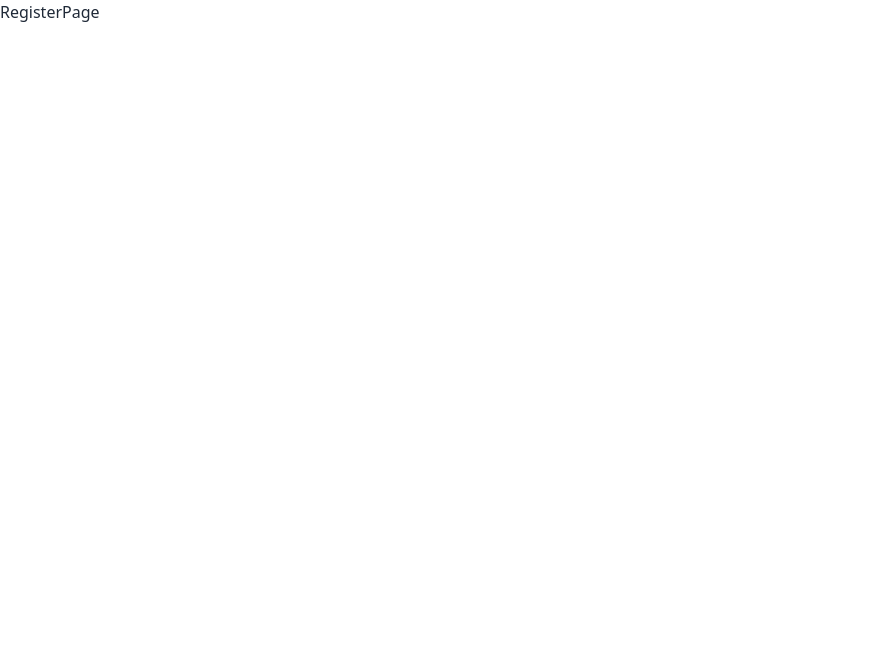
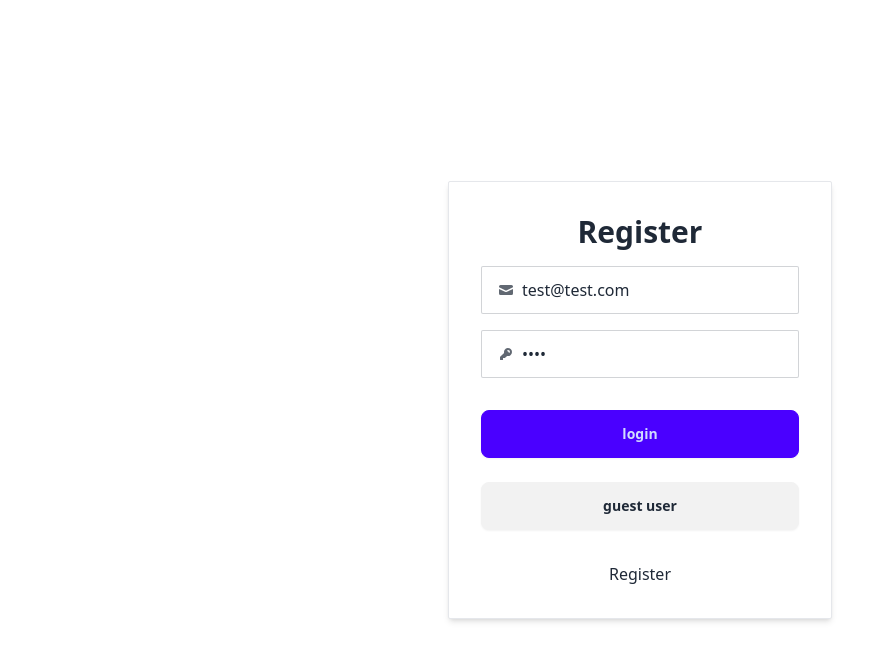
Before and after one commit to misiek869/e-commerce_shop_react, a React (Vite) app: page /register in a window 1280 px wide. Shown: the top 660 px of the page, without its empty margins (0-894 px from the left). Built offline with nearby package versions, Linux system fonts and the light colour scheme.

Commit message:
add placeholder

```diff
--- a/src/components/FormInput.tsx
+++ b/src/components/FormInput.tsx
@@ -5,9 +5,16 @@ type FormInputProps = {
 	type: string
 	icon: React.ReactNode
 	name: string
+	placeholder?: string
 }
 
-const FormInput = ({ icon, defaultValue, type, name }: FormInputProps) => {
+const FormInput = ({
+	icon,
+	defaultValue,
+	type,
+	name,
+	placeholder,
+}: FormInputProps) => {
 	return (
 		<div className='form-control'>
 			<label className='input input-bordered flex items-center gap-2 rounded-sm'>
@@ -18,6 +25,7 @@ const FormInput = ({ icon, defaultValue, type, name }: FormInputProps) => {
 					className='grow'
 					name={name}
 					defaultValue={defaultValue}
+					placeholder={placeholder}
 				/>
 			</label>
 		</div>
--- a/src/pages/RegisterPage.tsx
+++ b/src/pages/RegisterPage.tsx
@@ -1,7 +1,64 @@
-import React from 'react'
+import { FormInput, SubmitButton } from '../components'
+import { Form, Link } from 'react-router-dom'
+
+const EmailIcon = () => (
+	<svg
+		xmlns='http://www.w3.org/2000/svg'
+		viewBox='0 0 16 16'
+		fill='currentColor'
+		className='h-4 w-4 opacity-70'>
+		<path d='M2.5 3A1.5 1.5 0 0 0 1 4.5v.793c.026.009.051.02.076.032L7.674 8.51c.206.1.446.1.652 0l6.598-3.185A.755.755 0 0 1 15 5.293V4.5A1.5 1.5 0 0 0 13.5 3h-11Z' />
+		<path d='M15 6.954 8.978 9.86a2.25 2.25 0 0 1-1.956 0L1 6.954V11.5A1.5 1.5 0 0 0 2.5 13h11a1.5 1.5 0 0 0 1.5-1.5V6.954Z' />
+	</svg>
+)
+
+const PasswordIcon = () => (
+	<svg
+		xmlns='http://www.w3.org/2000/svg'
+		viewBox='0 0 16 16'
+		fill='currentColor'
+		className='h-4 w-4 opacity-70'>
+		<path
+			fillRule='evenodd'
+			d='M14 6a4 4 0 0 1-4.899 3.899l-1.955 1.955a.5.5 0 0 1-.353.146H5v1.5a.5.5 0 0 1-.5.5h-2a.5.5 0 0 1-.5-.5v-2.293a.5.5 0 0 1 .146-.353l3.955-3.955A4 4 0 1 1 14 6Zm-4-2a.75.75 0 0 0 0 1.5.5.5 0 0 1 .5.5.75.75 0 0 0 1.5 0 2 2 0 0 0-2-2Z'
+			clipRule='evenodd'
+		/>
+	</svg>
+)
 
 const RegisterPage = () => {
-	return <div>RegisterPage</div>
+	return (
+		<section className='h-screen grid place-items-center'>
+			<Form
+				method='post'
+				className='card w-96 p-8 bg-base-100 shadow-md flex flex-col rounded-sm border gap-y-4'>
+				<h4 className='text-center text-3xl font-semibold'>Register</h4>
+				<FormInput
+					type='email'
+					icon={<EmailIcon />} // Użyj komponentu SVG
+					name='email'
+					defaultValue='test@test.com'
+				/>
+				<FormInput
+					type='password'
+					icon={<PasswordIcon />} // Użyj komponentu SVG
+					name='password'
+					defaultValue='1234'
+				/>
+				<div className='flex flex-col mt-4'>
+					<SubmitButton text='login' />
+				</div>
+				<button type='button' className='mt-2 btn'>
+					guest user
+				</button>
+				<Link
+					className='text-center mt-4 capitalize link link-hover'
+					to={'/register'}>
+					Register
+				</Link>
+			</Form>
+		</section>
+	)
 }
 
 export default RegisterPage
```
